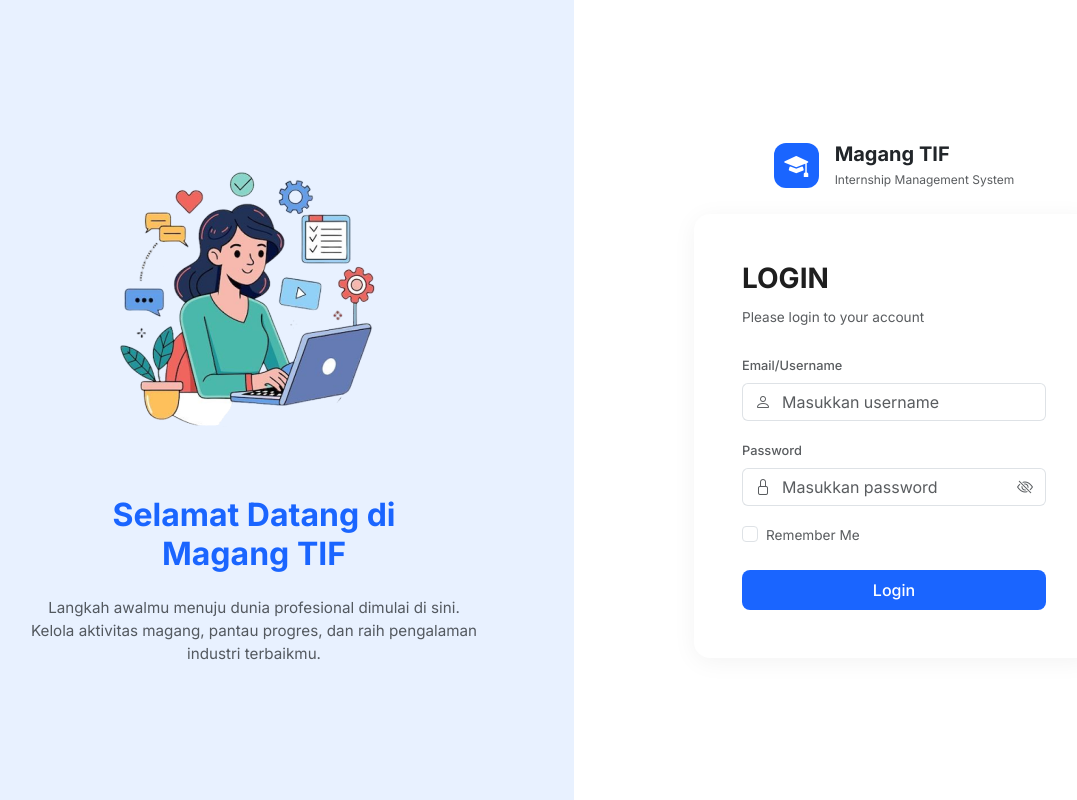
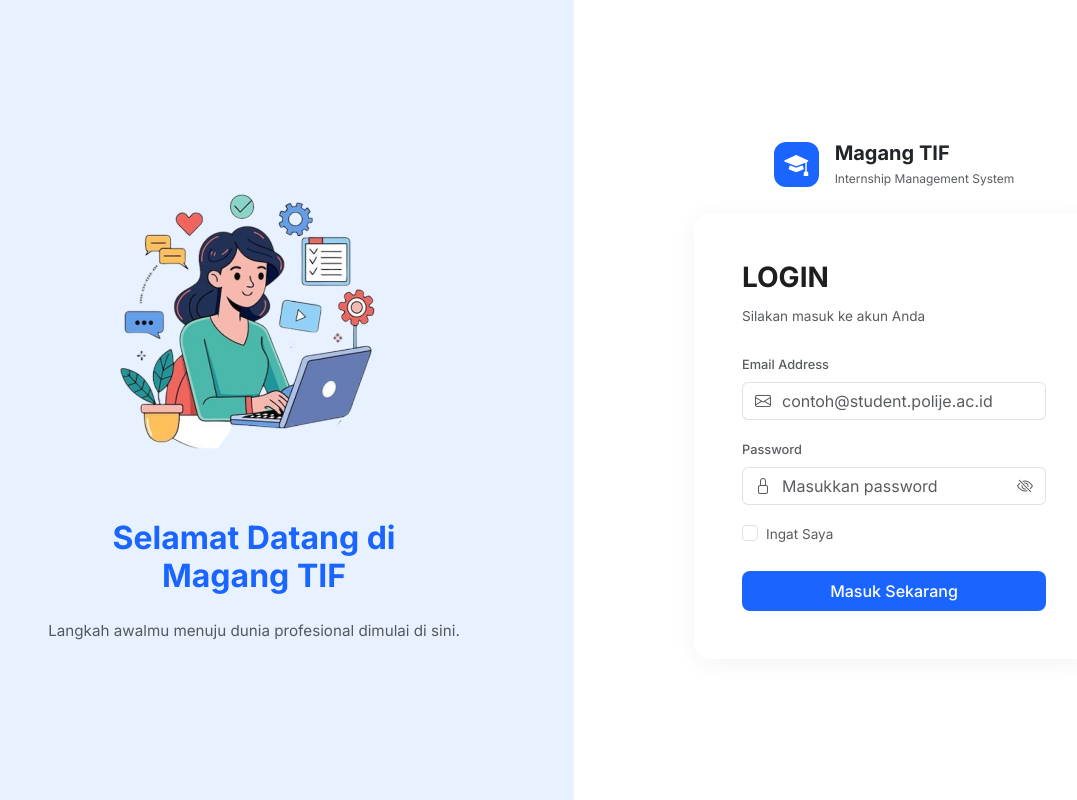
Before and after one commit to zsa-32/simagang, a PHP site: page /simagang/ in a window 1280 px wide. Shown: the whole page, without its empty margins (66-1143 px from the left). Run offline with PHP 8.4, Linux system fonts and the light colour scheme.

Commit message:
fungsi dasar login

```diff
--- a/index.php
+++ b/index.php
@@ -9,7 +9,6 @@
     <link href="https://fonts.googleapis.com/css2?family=Inter:wght@400;500;600;700&display=swap" rel="stylesheet">
 
     <style>
-        /* Kunci utama agar menempel ke ujung layar dan tidak ada scroll */
         html, body {
             height: 100%;
             margin: 0;
@@ -18,56 +17,23 @@
             background-color: #ffffff;
             overflow: hidden;
         }
-
-        .bg-login-left {
-            background-color: #E8F1FF;
-            position: relative;
-            overflow: hidden;
-        }
-
-        .login-card {
-            border-radius: 16px;
-            box-shadow: 0 4px 24px rgba(0, 0, 0, 0.05);
-        }
-
-        .input-group-text {
-            background-color: #ffffff;
-        }
-
-        .form-control:focus {
-            box-shadow: none;
-            border-color: #0d6efd;
-        }
-
-        .input-group:focus-within .input-group-text,
-        .input-group:focus-within .form-control {
-            border-color: #0d6efd;
-        }
-
-        .btn-primary {
-            background-color: #1a65ff;
-            border: none;
-            border-radius: 8px;
-            font-weight: 500;
-        }
-
-        .btn-primary:hover {
-            background-color: #0d52d6;
-        }
+        .bg-login-left { background-color: #E8F1FF; position: relative; overflow: hidden; }
+        .login-card { border-radius: 16px; box-shadow: 0 4px 24px rgba(0, 0, 0, 0.05); }
+        .input-group-text { background-color: #ffffff; }
+        .form-control:focus { box-shadow: none; border-color: #0d6efd; }
+        .btn-primary { background-color: #1a65ff; border: none; border-radius: 8px; font-weight: 500; }
+        .btn-primary:hover { background-color: #0d52d6; }
     </style>
 </head>
 
 <body>
-
     <div class="container-fluid h-100 p-0">
         <div class="row h-100 m-0">
-
             <div class="col-lg-6 d-none d-lg-flex flex-column justify-content-center align-items-center bg-login-left p-5">
                 <img src="assets/img/login1.png" alt="Ilustrasi Magang" class="img-fluid mb-4" style="max-width: 65%;">
-
                 <h2 class="fw-bold text-primary text-center" style="color: #1a65ff !important;">Selamat Datang di<br>Magang TIF</h2>
                 <p class="text-center text-muted mt-3 px-4" style="font-size: 0.95rem; max-width: 500px;">
-                    Langkah awalmu menuju dunia profesional dimulai di sini. Kelola aktivitas magang, pantau progres, dan raih pengalaman industri terbaikmu.
+                    Langkah awalmu menuju dunia profesional dimulai di sini.
                 </p>
             </div>
 
@@ -84,32 +50,36 @@
                 </div>
 
                 <div class="card login-card border-0 w-100 p-4 p-md-5" style="max-width: 400px;">
-
                     <h3 class="fw-bold mb-1" style="color: #1e1e1e;">LOGIN</h3>
 
                     <?php
-                    // Pesan Alert Error/Sukses ditempatkan di sini
                     if (isset($_GET['error'])) {
+                        $msg = "";
+                        $class = "alert-danger";
+
                         if ($_GET['error'] == 'empty') {
-                            echo '<div class="alert alert-warning text-center small p-2 mb-2 mt-2">Username dan Password harus diisi!</div>';
-                        } else if ($_GET['error'] == 'wrongpassword' || $_GET['error'] == 'usernotfound') {
-                            echo '<div class="alert alert-danger text-center small p-2 mb-2 mt-2">Username atau Password salah!</div>';
+                            $msg = "Email dan Password tidak boleh kosong!";
+                            $class = "alert-warning";
+                        } elseif ($_GET['error'] == 'wrongpassword' || $_GET['error'] == 'usernotfound') {
+                            $msg = "Email atau Password Anda salah.";
                         }
+
+                        echo '<div class="alert ' . $class . ' text-center small p-2 mb-3 mt-2">' . $msg . '</div>';
                     }
+
                     if (isset($_GET['logout']) && $_GET['logout'] == 'success') {
-                        echo '<div class="alert alert-success text-center small p-2 mb-2 mt-2">Anda berhasil logout. Sampai jumpa!</div>';
+                        echo '<div class="alert alert-success text-center small p-2 mb-3 mt-2">Berhasil logout. Silakan login kembali.</div>';
                     }
                     ?>
 
-                    <p class="text-muted mb-4 mt-2" style="font-size: 0.85rem;">Please login to your account</p>
+                    <p class="text-muted mb-4 mt-2" style="font-size: 0.85rem;">Silakan masuk ke akun Anda</p>
 
                     <form action="proses_login.php" method="POST">
-
                         <div class="mb-3">
-                            <label class="form-label text-muted" style="font-size: 0.8rem; font-weight: 500;">Email/Username</label>
+                            <label class="form-label text-muted" style="font-size: 0.8rem; font-weight: 500;">Email Address</label>
                             <div class="input-group">
-                                <span class="input-group-text border-end-0 text-muted"><i class="bi bi-person"></i></span>
-                                <input type="text" class="form-control border-start-0 ps-0" name="username" placeholder="Masukkan username" required autocomplete="off">
+                                <span class="input-group-text border-end-0 text-muted"><i class="bi bi-envelope"></i></span>
+                                <input type="email" class="form-control border-start-0 ps-0" name="email" placeholder="contoh@student.polije.ac.id" required>
                             </div>
                         </div>
 
@@ -118,21 +88,22 @@
                             <div class="input-group">
                                 <span class="input-group-text border-end-0 text-muted"><i class="bi bi-lock"></i></span>
                                 <input type="password" class="form-control border-start-0 border-end-0 ps-0" name="password" id="password" placeholder="Masukkan password" required>
-                                <span class="input-group-text bg-white border-start-0 cursor-pointer" id="togglePassword" style="cursor: pointer;">
+                                <span class="input-group-text bg-white border-start-0" id="togglePassword" style="cursor: pointer;">
                                     <i class="bi bi-eye-slash text-muted" id="eyeIcon"></i>
                                 </span>
                             </div>
                         </div>
 
-                        <div class="mb-4 form-check">
+                        <div class="mb-4 d-flex justify-content-between">
+                            <div class="form-check">
                                 <input type="checkbox" class="form-check-input" id="rememberMe">
-                            <label class="form-check-label text-muted" for="rememberMe" style="font-size: 0.85rem;">Remember Me</label>
+                                <label class="form-check-label text-muted" for="rememberMe" style="font-size: 0.85rem;">Ingat Saya</label>
+                            </div>
                         </div>
 
-                        <button type="submit" class="btn btn-primary w-100 py-2 fs-6">Login</button>
+                        <button type="submit" class="btn btn-primary w-100 py-2 fs-6">Masuk Sekarang</button>
                     </form>
                 </div>
-
             </div>
         </div>
     </div>
@@ -146,14 +117,8 @@
         togglePassword.addEventListener('click', function () {
             const type = password.getAttribute('type') === 'password' ? 'text' : 'password';
             password.setAttribute('type', type);
-
-        if (type === 'text') {
-            eyeIcon.classList.remove('bi-eye-slash');
-            eyeIcon.classList.add('bi-eye');
-        } else {
-            eyeIcon.classList.remove('bi-eye');
-            eyeIcon.classList.add('bi-eye-slash');
-        }
+            eyeIcon.classList.toggle('bi-eye');
+            eyeIcon.classList.toggle('bi-eye-slash');
         });
     </script>
 </body>
--- a/mahasiswa/dashboard.php
+++ b/mahasiswa/dashboard.php
@@ -1,5 +1,6 @@
 <?php
 session_start();
+require_once '../config/db_connect.php';
 $role = 'mahasiswa';
 $activePage = 'dashboard';
 ?>
```
Also changed, not shown: config/db_connect.php (+5 -11 lines), proses_login.php (+23 -30 lines). Lines whose indentation alone changed are shown as unchanged.
